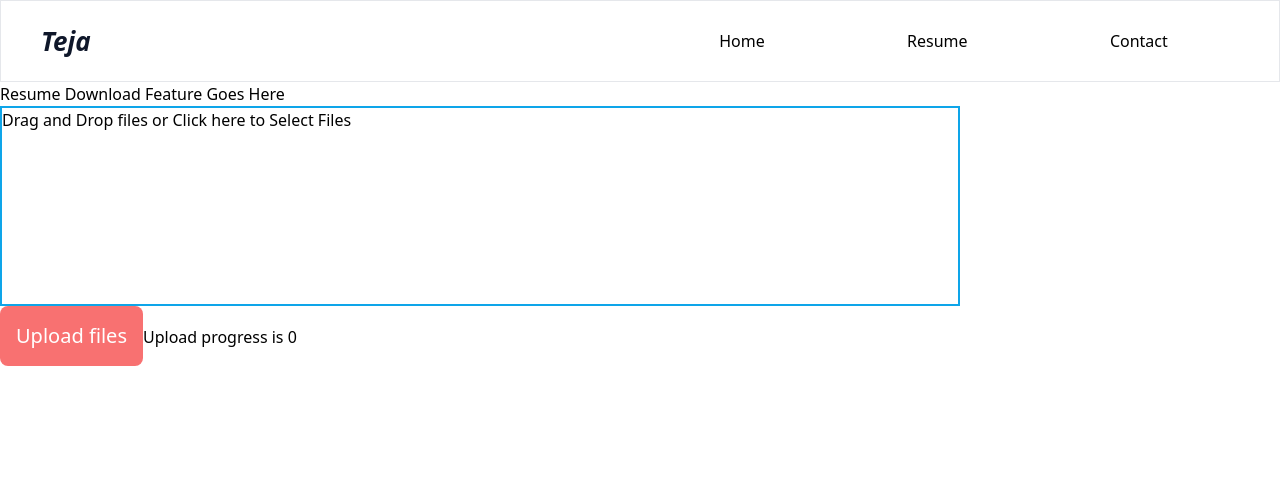
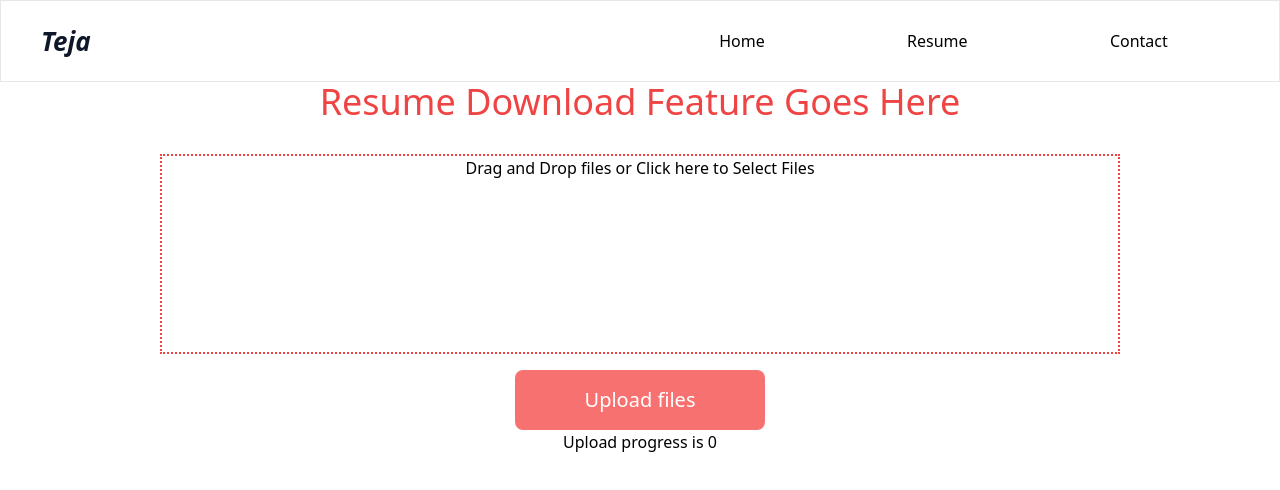
Before and after one commit to Teja-saie/2023-portfolio, a React (Vite) app: page /resume in a window 1280 px wide. Shown: the top 490 px of the page. Built offline with nearby package versions, Linux system fonts and the light colour scheme.

Commit message:
Css added to resume page

```diff
--- a/src/assets/Pages/Resume.tsx
+++ b/src/assets/Pages/Resume.tsx
@@ -29,11 +29,11 @@ const Resume = () => {
     }
   }
   return (
-    <div>
-      <h1>Resume Download Feature Goes Here</h1>
+    <div className="flex flex-col justify-center items-center">
+      <h1 className="pb-8 text-4xl text-red-500">Resume Download Feature Goes Here</h1>
       <div
         onClick={e=>{inputRef.current!=null && inputRef.current.click()}}
-        className="flex h-[200px] border-2 border-sky-500 w-[75%]"
+        className=" h-[200px] border-2 border-dotted border-red-500 w-[75%] text-center"
         onDragOver={(e) => e.preventDefault()}
         onDrop={(e) => {
           e.preventDefault();
@@ -44,10 +44,9 @@ const Resume = () => {
         <p>Drag and Drop files or Click here to Select Files</p>
     </div>
       <p>{Data!=null &&  Array.from(Data).map(file => {return <span className="block" key={file.name}>{file.name}</span>})}</p>
-        <button onClick={handleChange} className="bg-red-400 text-white text-xl rounded-lg p-4">
+        <button onClick={handleChange} className="bg-red-400 text-white text-xl rounded-lg p-4 w-[250px] mt-4">
           Upload files
         </button>
-
       <>Upload progress is {UploadProgress}</>
     </div>
   );
```
